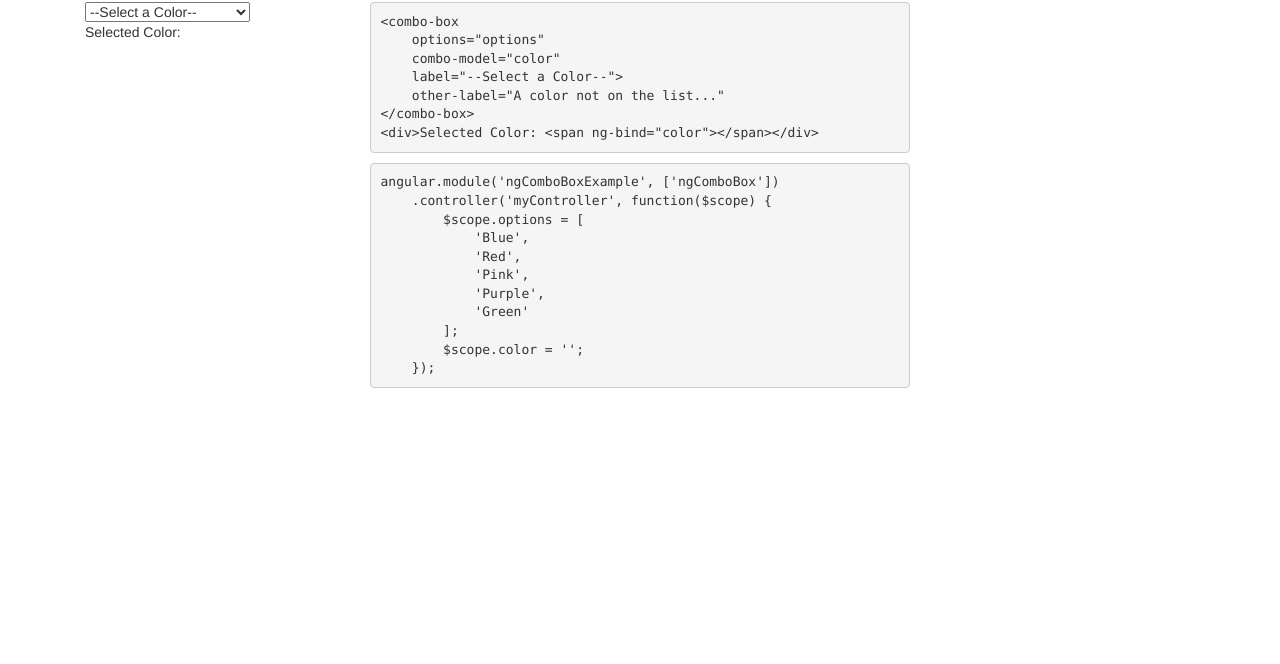
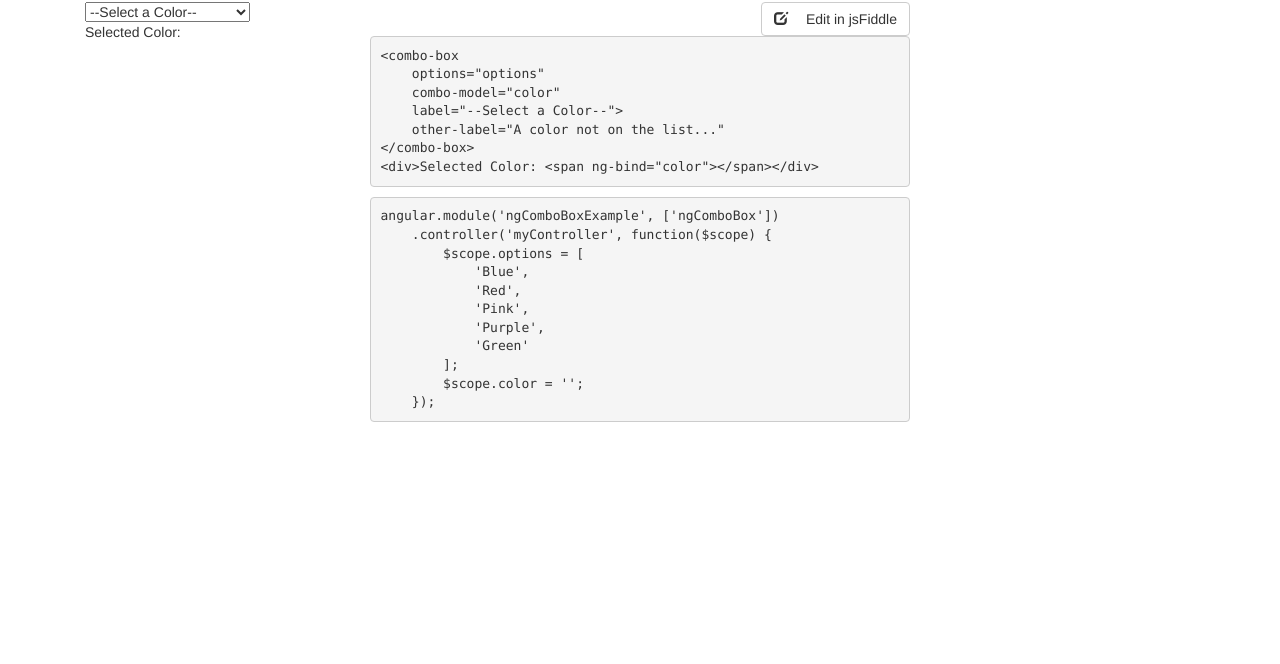
Before and after one commit to bradleytrager/angular-combo-box, a plain HTML site: page index.html in a window 1280 px wide. Shown: the part 136-800 px from the top of the page. Drawn offline with Linux system fonts and the light colour scheme.

Commit message:
link to jsFiddle

```diff
--- a/index.html
+++ b/index.html
@@ -27,13 +27,13 @@
                     </div>
                 </div>
                 <div class="col-md-6">
-                <!-- <div class="row">
+                <div class="row">
                     <div class="col-md-12">
-                        <a href="http://plnkr.co/" class="btn btn-default pull-right" target="_blank">
+                        <a href="http://jsfiddle.net/bradleytrager/hdrnvmv2/" class="btn btn-default pull-right" target="_blank">
                             <i class="glyphicon glyphicon-edit">&nbsp;</i>
-                            Edit in Plunker</a>
+                            Edit in jsFiddle</a>
                     </div>
-                </div> -->
+                </div>
                     <div class="highlight">
                         <pre class="prettyprint lang-html">&lt;combo-box
     options="options"
```
